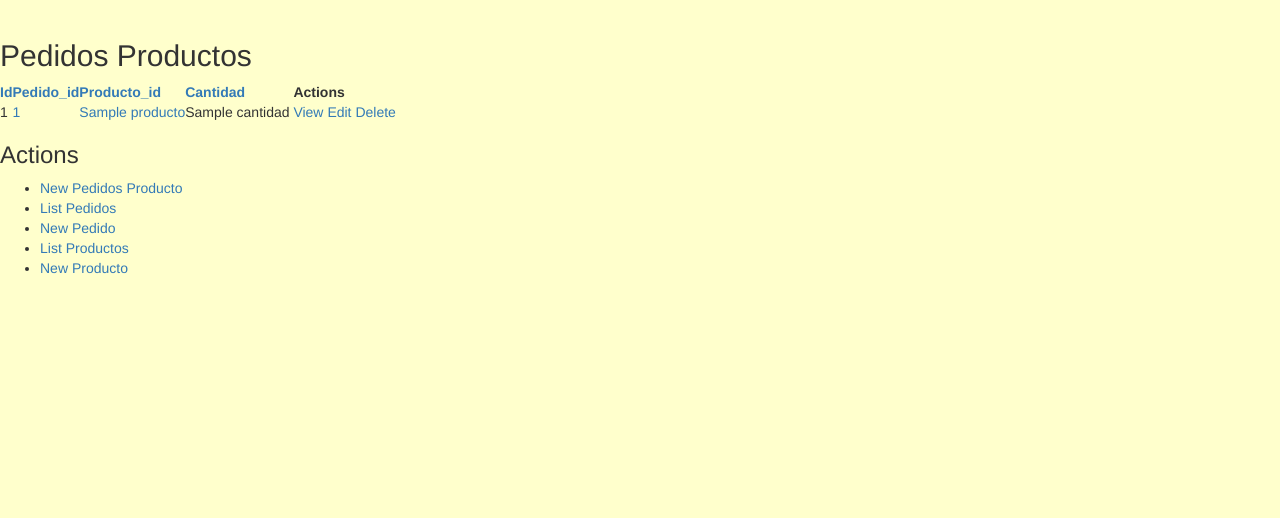
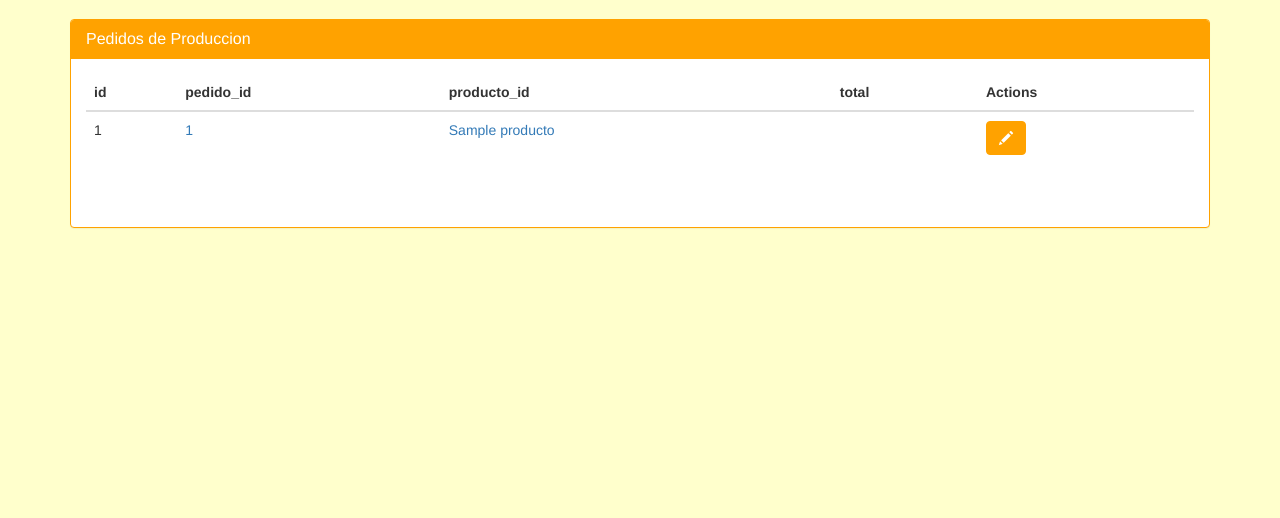
Before and after one commit to estebanjoel/panificadoraBackend, a CakePHP app: the page made by app/View/PedidosProductos/index.ctp in a window 1280 px wide. Shown: the part 51-569 px from the top of the page. Run offline with PHP 8.4 and a stand-in for CakePHP, Linux system fonts and the light colour scheme; the template is opened without the code that fills it: most values are stand-ins (such as "Sample title", 1, 10 or a date in 2020); form fields are guessed from the names that the template uses; some libraries are stand-ins or nearby versions.

Commit message:
Pedidos de Produccion
Falta la seccion de cambio de estado (backend y frontend)

```diff
--- a/app/Model/Pedido.php
+++ b/app/Model/Pedido.php
@@ -15,7 +15,7 @@ class Pedido extends AppModel {
  *
  * @var string
  */
-	public $displayField = 'id';
+	public $displayField = 'fecha';
 
 /**
  * Validation rules
--- a/app/Model/Producto.php
+++ b/app/Model/Producto.php
@@ -102,7 +102,7 @@ class Producto extends AppModel {
 			'associationForeignKey' => 'pedido_id',
 			'unique' => 'keepExisting',
 			'conditions' => '',
-			'fields' => '',
+			'fields' => 'nombre',
 			'order' => '',
 			'limit' => '',
 			'offset' => '',
--- a/app/View/PedidosProductos/index.ctp
+++ b/app/View/PedidosProductos/index.ctp
@@ -1,12 +1,16 @@
-<div class="pedidosProductos index">
-	<h2><?php echo __('Pedidos Productos'); ?></h2>
-	<table cellpadding="0" cellspacing="0">
+<div class="container">
+<div class="panel panel-primary">
+		<div class="panel-heading">
+			<h3 class="panel-title">Pedidos de Produccion</h3>
+		</div>
+		<div class="panel-body">
+		<table class="table table-hover">
 		<thead>
 		<tr>
-			<th><?php echo $this->Paginator->sort('id'); ?></th>
-			<th><?php echo $this->Paginator->sort('pedido_id'); ?></th>
-			<th><?php echo $this->Paginator->sort('producto_id'); ?></th>
-			<th><?php echo $this->Paginator->sort('cantidad'); ?></th>
+			<th><?php echo ('id'); ?></th>
+			<th><?php echo ('pedido_id'); ?></th>
+			<th><?php echo ('producto_id'); ?></th>
+			<th><?php echo ('total'); ?></th>
 			<th class="actions"><?php echo __('Actions'); ?></th>
 	</tr>
 	</thead>
@@ -15,42 +19,31 @@
 	<tr>
 		<td><?php echo h($pedidosProducto['PedidosProducto']['id']); ?>&nbsp;</td>
 		<td>
-			<?php echo $this->Html->link($pedidosProducto['Pedido']['subestado_id'], array('controller' => 'pedidos', 'action' => 'view', $pedidosProducto['Pedido']['id'])); ?>
+			<?php echo $this->Html->link($pedidosProducto['pedidos']['subestado_id'], array('controller' => 'pedidos', 'action' => 'view',$pedidosProducto['pedidos']['subestado_id'])); ?>
 		</td>
 		<td>
-			<?php echo $this->Html->link($pedidosProducto['Producto']['nombre'], array('controller' => 'productos', 'action' => 'view', $pedidosProducto['Producto']['id'])); ?>
+			<?php echo $this->Html->link($pedidosProducto['productos']['nombre'], array('controller' => 'productos', 'action' => 'view'),$pedidosProducto['PedidosProducto']['producto_id']); ?>
 		</td>
-		<td><?php echo h($pedidosProducto['PedidosProducto']['cantidad']); ?>&nbsp;</td>
+		<td><?php echo h($pedidosProducto[0]['total']); ?>&nbsp;</td>
 		<td class="actions">
-			<?php echo $this->Html->link(__('View'), array('action' => 'view', $pedidosProducto['PedidosProducto']['id'])); ?>
-			<?php echo $this->Html->link(__('Edit'), array('action' => 'edit', $pedidosProducto['PedidosProducto']['id'])); ?>
-			<?php echo $this->Form->postLink(__('Delete'), array('action' => 'delete', $pedidosProducto['PedidosProducto']['id']), array(), __('Are you sure you want to delete # %s?', $pedidosProducto['PedidosProducto']['id'])); ?>
+			<?php echo $this->Html->link(__(''), array('action' => 'edit', $pedidosProducto['PedidosProducto']['id']),array('class'=>'btn btn-primary glyphicon glyphicon-pencil','title'=>'Cambiar Estado de Pedido')); ?>
 		</td>
 	</tr>
 <?php endforeach; ?>
 	</tbody>
 	</table>
-	<p>
+	 <p class="text-center">
+			<br>
 		<?php
 		echo $this->Paginator->counter(array(
-	'format' => __('Page {:page} of {:pages}, showing {:current} records out of {:count} total, starting on record {:start}, ending on {:end}')
+		'format' => __('Pagina {:page} de {:pages}, total {:count}')
 		));
 		?>	</p>
-	<div class="paging">
-	<?php
-		echo $this->Paginator->prev('< ' . __('previous'), array(), null, array('class' => 'prev disabled'));
-		echo $this->Paginator->numbers(array('separator' => ''));
-		echo $this->Paginator->next(__('next') . ' >', array(), null, array('class' => 'next disabled'));
-	?>
 	</div>
 	</div>
-<div class="actions">
-	<h3><?php echo __('Actions'); ?></h3>
-	<ul>
-		<li><?php echo $this->Html->link(__('New Pedidos Producto'), array('action' => 'add')); ?></li>
-		<li><?php echo $this->Html->link(__('List Pedidos'), array('controller' => 'pedidos', 'action' => 'index')); ?> </li>
-		<li><?php echo $this->Html->link(__('New Pedido'), array('controller' => 'pedidos', 'action' => 'add')); ?> </li>
-		<li><?php echo $this->Html->link(__('List Productos'), array('controller' => 'productos', 'action' => 'index')); ?> </li>
-		<li><?php echo $this->Html->link(__('New Producto'), array('controller' => 'productos', 'action' => 'add')); ?> </li>
+	<ul class="pagination center-block">
+		<li><?php echo $this->Paginator->prev('< ' . __(''), array(), null, array('class' => 'prev disabled btn btn-primary')); ?></li>
+		<li><?php echo $this->Paginator->numbers(array('separator' => '', 'tag'=>'li','currentTag' => 'a', 'currentClass' => 'active')); ?></li>
+		<li><?php echo $this->Paginator->next(__('') . ' >', array(), null, array('class' => 'next disabled btn btn-primary'));	?></li>
 	</ul>
 </div>
```
Also changed, not shown: app/Controller/PedidosProductosController.php (+86 -3 lines), app/Model/User.php (+37 -0 lines), app/View/Elements/menu.ctp (+2 -8 lines), 13 other files. Lines whose indentation alone changed are shown as unchanged.
